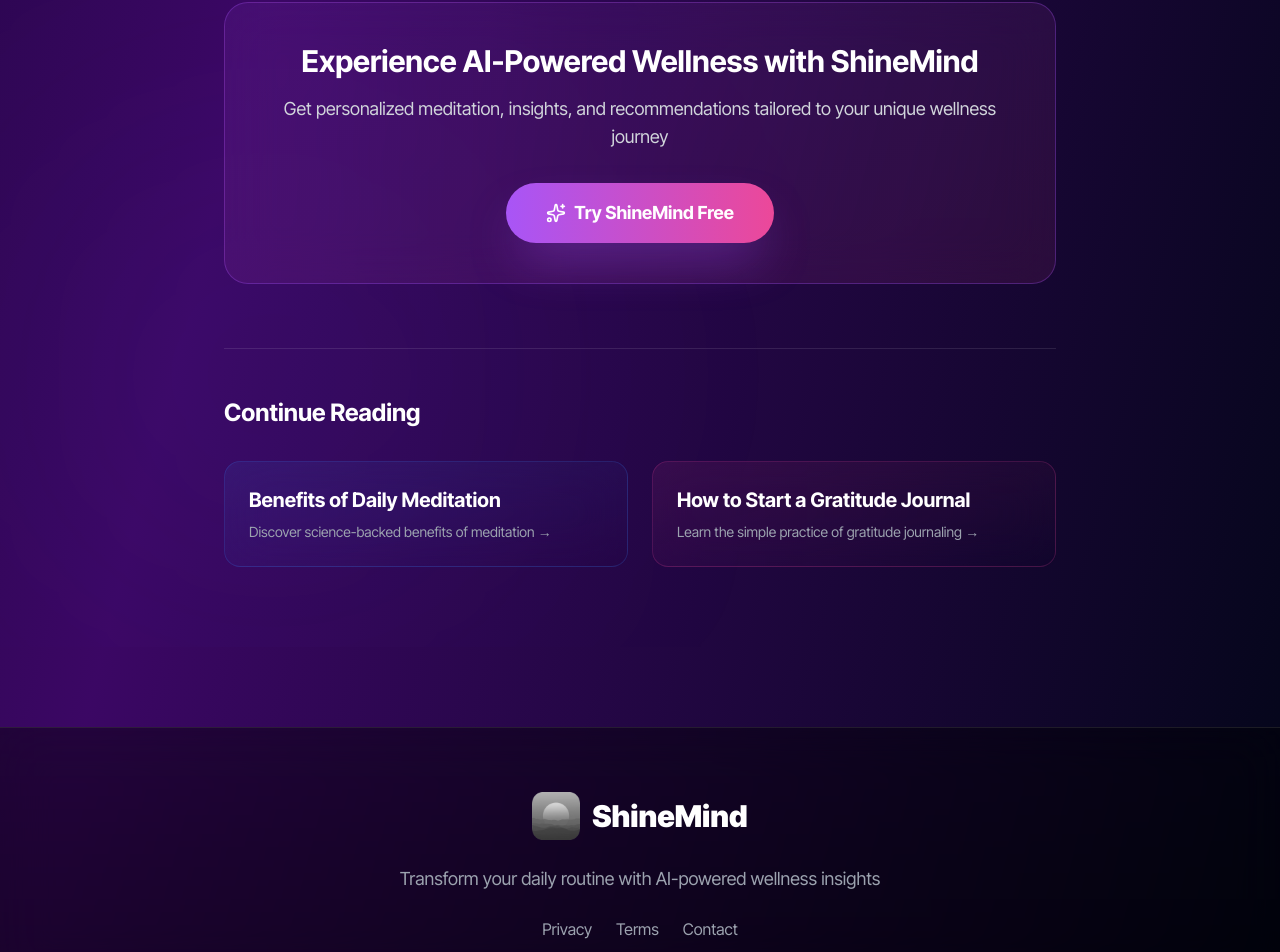
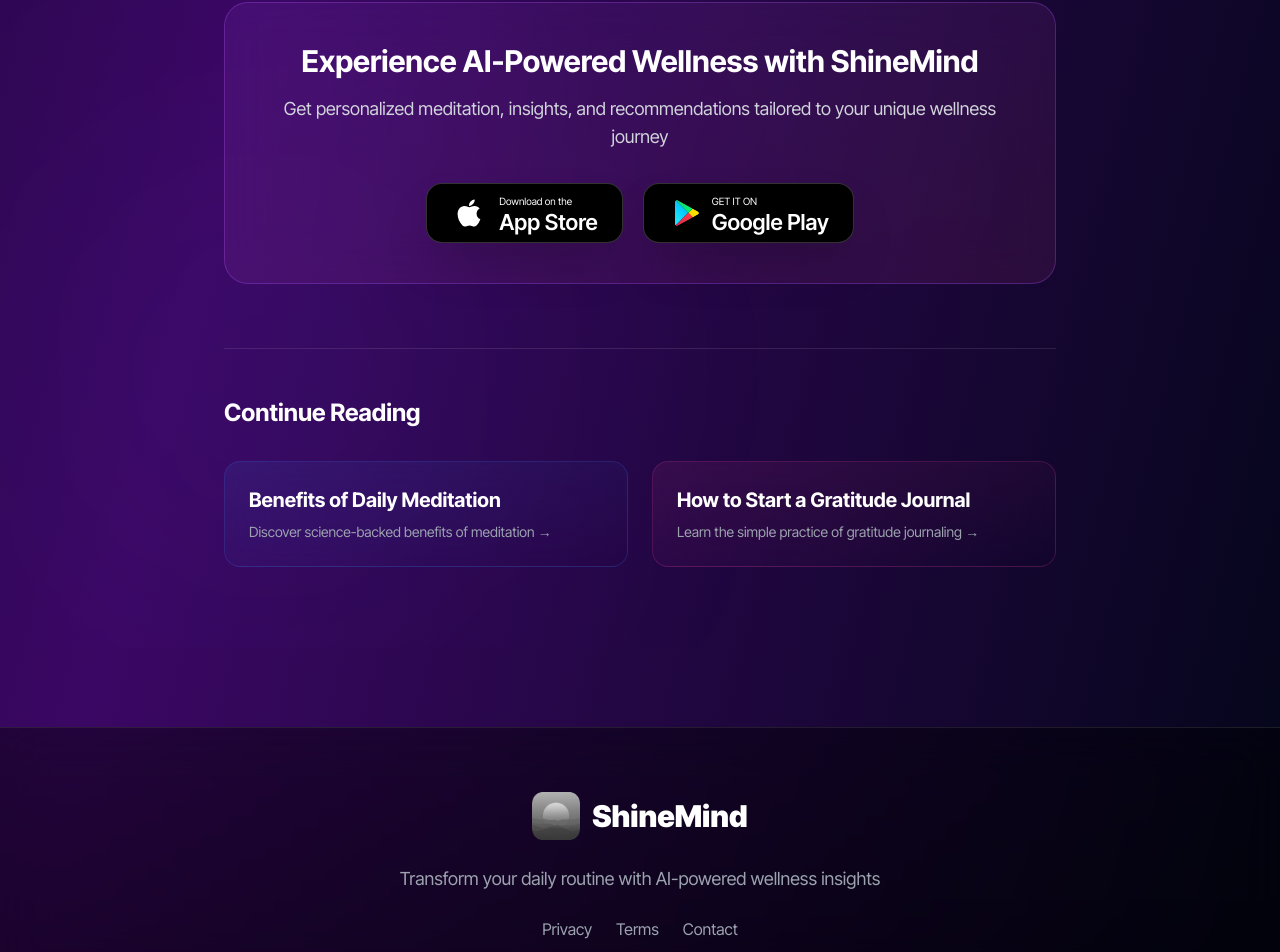
Before and after one commit to shinemind/shinemind.github.io, a Next.js app: page /blog/ai-powered-wellness-tips in a window 1280 px wide. Shown: the part 3987-4939 px from the top of the page. Built offline with nearby package versions, Linux system fonts and the light colour scheme.

Commit message:
chore: update the download buttons for each blog posts

```diff
--- a/app/blog/ai-powered-wellness-tips/page.tsx
+++ b/app/blog/ai-powered-wellness-tips/page.tsx
@@ -3,6 +3,7 @@
 import { ArrowLeft, Calendar, Clock, Sparkles, Brain, Target, TrendingUp } from "lucide-react";
 import { useLanguage } from "@/lib/i18n";
 import { aiWellnessContent } from "@/lib/blog-content/ai-wellness";
+import DownloadButtons from "@/components/DownloadButtons";
 
 export default function AIPoweredWellnessPost() {
   const { language } = useLanguage();
@@ -226,15 +227,7 @@
           <p className="text-gray-300 mb-8 text-lg">
             {content.downloadCTA?.subtitle || "Get personalized meditation, insights, and recommendations tailored to your unique wellness journey"}
           </p>
-          <a
-            href="https://apps.apple.com/us/app/shinemind/id6754637065"
-            target="_blank"
-            rel="noopener noreferrer"
-            className="inline-flex items-center gap-2 bg-gradient-to-r from-purple-500 to-pink-500 text-white px-10 py-4 rounded-full text-lg font-bold hover:from-purple-600 hover:to-pink-600 transition-all transform hover:scale-105 shadow-2xl shadow-purple-500/40"
-          >
-            <Sparkles className="w-5 h-5" />
-            {content.downloadCTA?.button || "Try ShineMind Free"}
-          </a>
+          <DownloadButtons />
         </div>
 
         {/* Related Posts */}
--- a/app/blog/benefits-of-daily-meditation/page.tsx
+++ b/app/blog/benefits-of-daily-meditation/page.tsx
@@ -3,6 +3,7 @@
 import { ArrowLeft, Calendar, Clock } from "lucide-react";
 import { useLanguage } from "@/lib/i18n";
 import { meditationBenefitsContent } from "@/lib/blog-content/meditation-benefits";
+import DownloadButtons from "@/components/DownloadButtons";
 
 export default function BenefitsOfDailyMeditationPost() {
   const { language } = useLanguage();
@@ -74,10 +75,7 @@
         <div className="mt-16 bg-gradient-to-br from-purple-500/10 to-pink-500/10 backdrop-blur-xl rounded-3xl p-10 border border-purple-500/30 text-center">
           <h3 className="text-2xl md:text-3xl font-bold text-white mb-4">{content.downloadCTA.title}</h3>
           <p className="text-gray-300 mb-8 text-lg">{content.downloadCTA.subtitle}</p>
-          <a href="https://apps.apple.com/us/app/shinemind/id6754637065" target="_blank" rel="noopener noreferrer"
-            className="inline-flex items-center gap-2 bg-gradient-to-r from-purple-500 to-pink-500 text-white px-10 py-4 rounded-full text-lg font-bold hover:from-purple-600 hover:to-pink-600 transition-all transform hover:scale-105 shadow-2xl shadow-purple-500/40">
-            {content.downloadCTA.button}
-          </a>
+          <DownloadButtons />
         </div>
 
         <div className="mt-16 pt-12 border-t border-white/10">
--- a/app/blog/how-to-start-gratitude-journal/page.tsx
+++ b/app/blog/how-to-start-gratitude-journal/page.tsx
@@ -3,6 +3,7 @@
 import { ArrowLeft, Calendar, Clock, Heart } from "lucide-react";
 import { useLanguage } from "@/lib/i18n";
 import { gratitudeJournalContent } from "@/lib/blog-content/gratitude-journal";
+import DownloadButtons from "@/components/DownloadButtons";
 
 export default function GratitudeJournalPost() {
   const { language } = useLanguage();
@@ -95,10 +96,7 @@
             Start Your Gratitude Practice with ShineMind
           </h3>
           <p className="text-gray-300 mb-8 text-lg">Built-in gratitude journal with daily prompts and reminders</p>
-          <a href="https://apps.apple.com/us/app/shinemind/id6754637065" target="_blank" rel="noopener noreferrer"
-            className="inline-flex items-center gap-2 bg-gradient-to-r from-purple-500 to-pink-500 text-white px-10 py-4 rounded-full text-lg font-bold hover:from-purple-600 hover:to-pink-600 transition-all transform hover:scale-105 shadow-2xl shadow-purple-500/40">
-            Download ShineMind
-          </a>
+          <DownloadButtons />
         </div>
 
         <div className="mt-16 pt-12 border-t border-white/10">
--- a/app/blog/mindfulness-busy-professionals/page.tsx
+++ b/app/blog/mindfulness-busy-professionals/page.tsx
@@ -3,6 +3,7 @@
 import { ArrowLeft, Calendar, Clock } from "lucide-react";
 import { useLanguage } from "@/lib/i18n";
 import { mindfulnessProfessionalsContent } from "@/lib/blog-content/mindfulness-professionals";
+import DownloadButtons from "@/components/DownloadButtons";
 
 export default function MindfulnessBusyProfessionalsPost() {
   const { language } = useLanguage();
@@ -74,10 +75,7 @@
         <div className="mt-16 bg-gradient-to-br from-teal-500/10 to-emerald-500/10 backdrop-blur-xl rounded-3xl p-10 border border-teal-500/30 text-center">
           <h3 className="text-2xl md:text-3xl font-bold text-white mb-4">{content.downloadCTA.title}</h3>
           <p className="text-gray-300 mb-8 text-lg">{content.downloadCTA.subtitle}</p>
-          <a href="https://apps.apple.com/us/app/shinemind/id6754637065" target="_blank" rel="noopener noreferrer"
-            className="inline-flex items-center gap-2 bg-gradient-to-r from-teal-500 to-emerald-500 text-white px-10 py-4 rounded-full text-lg font-bold hover:from-teal-600 hover:to-emerald-600 transition-all transform hover:scale-105 shadow-2xl shadow-teal-500/40">
-            {content.downloadCTA.button}
-          </a>
+          <DownloadButtons />
         </div>
 
         <div className="mt-16 pt-12 border-t border-white/10">
--- a/app/blog/morning-routines-mental-health/page.tsx
+++ b/app/blog/morning-routines-mental-health/page.tsx
@@ -3,6 +3,7 @@
 import { ArrowLeft, Calendar, Clock } from "lucide-react";
 import { useLanguage } from "@/lib/i18n";
 import { morningRoutinesContent } from "@/lib/blog-content/morning-routines";
+import DownloadButtons from "@/components/DownloadButtons";
 
 export default function MorningRoutinesMentalHealthPost() {
   const { language } = useLanguage();
@@ -74,10 +75,7 @@
         <div className="mt-16 bg-gradient-to-br from-orange-500/10 to-amber-500/10 backdrop-blur-xl rounded-3xl p-10 border border-orange-500/30 text-center">
           <h3 className="text-2xl md:text-3xl font-bold text-white mb-4">{content.downloadCTA.title}</h3>
           <p className="text-gray-300 mb-8 text-lg">{content.downloadCTA.subtitle}</p>
-          <a href="https://apps.apple.com/us/app/shinemind/id6754637065" target="_blank" rel="noopener noreferrer"
-            className="inline-flex items-center gap-2 bg-gradient-to-r from-orange-500 to-amber-500 text-white px-10 py-4 rounded-full text-lg font-bold hover:from-orange-600 hover:to-amber-600 transition-all transform hover:scale-105 shadow-2xl shadow-orange-500/40">
-            {content.downloadCTA.button}
-          </a>
+          <DownloadButtons />
         </div>
 
         <div className="mt-16 pt-12 border-t border-white/10">
--- a/app/blog/page.tsx
+++ b/app/blog/page.tsx
@@ -3,6 +3,7 @@
 import { Calendar, Clock, ArrowRight } from "lucide-react";
 import { useLanguage } from "@/lib/i18n";
 import { blogListingContent } from "@/lib/blog-content/blog-listing";
+import DownloadButtons from "@/components/DownloadButtons";
 
 export default function BlogPage() {
   const { language } = useLanguage();
@@ -164,15 +165,7 @@
               <p className="text-xl text-gray-300 mb-8">
                 {content.ctaSubtitle}
               </p>
-              <a
-                href="https://apps.apple.com/us/app/shinemind/id6754637065"
-                target="_blank"
-                rel="noopener noreferrer"
-                className="inline-flex items-center gap-2 bg-gradient-to-r from-purple-500 to-pink-500 text-white px-10 py-4 rounded-full text-lg font-bold hover:from-purple-600 hover:to-pink-600 transition-all transform hover:scale-105 shadow-2xl shadow-purple-500/40"
-              >
-                {content.ctaButton}
-                <ArrowRight className="w-5 h-5" />
-              </a>
+              <DownloadButtons />
             </div>
           </div>
         </div>
--- a/app/blog/science-of-happiness/page.tsx
+++ b/app/blog/science-of-happiness/page.tsx
@@ -3,6 +3,7 @@
 import { ArrowLeft, Calendar, Clock } from "lucide-react";
 import { useLanguage } from "@/lib/i18n";
 import { scienceHappinessContent } from "@/lib/blog-content/science-happiness";
+import DownloadButtons from "@/components/DownloadButtons";
 
 export default function ScienceOfHappinessPost() {
   const { language } = useLanguage();
@@ -74,10 +75,7 @@
         <div className="mt-16 bg-gradient-to-br from-yellow-500/10 to-green-500/10 backdrop-blur-xl rounded-3xl p-10 border border-yellow-500/30 text-center">
           <h3 className="text-2xl md:text-3xl font-bold text-white mb-4">{content.downloadCTA.title}</h3>
           <p className="text-gray-300 mb-8 text-lg">{content.downloadCTA.subtitle}</p>
-          <a href="https://apps.apple.com/us/app/shinemind/id6754637065" target="_blank" rel="noopener noreferrer"
-            className="inline-flex items-center gap-2 bg-gradient-to-r from-yellow-500 to-green-500 text-white px-10 py-4 rounded-full text-lg font-bold hover:from-yellow-600 hover:to-green-600 transition-all transform hover:scale-105 shadow-2xl shadow-yellow-500/40">
-            {content.downloadCTA.button}
-          </a>
+          <DownloadButtons />
         </div>
 
         <div className="mt-16 pt-12 border-t border-white/10">
--- /dev/null
+++ b/components/DownloadButtons.tsx
@@ -0,0 +1,48 @@
+"use client";
+import Image from "next/image";
+import { useLanguage } from "@/lib/i18n";
+
+export default function DownloadButtons() {
+  const { t } = useLanguage();
+
+  return (
+    <div className="flex flex-col sm:flex-row gap-5 justify-center items-center">
+      <a
+        href="https://apps.apple.com/us/app/shinemind/id6754637065"
+        target="_blank"
+        rel="noopener noreferrer"
+        className="group relative bg-black hover:bg-gray-900 text-white px-6 py-3 rounded-2xl transition-all transform hover:scale-105 shadow-2xl border border-white/20 hover:border-white/40 min-w-[180px] h-[60px] flex items-center justify-center"
+      >
+        <div className="flex items-center gap-3">
+          <svg className="w-9 h-9 flex-shrink-0" viewBox="0 0 24 24" fill="currentColor">
+            <path d="M17.05 20.28c-.98.95-2.05.8-3.08.35-1.09-.46-2.09-.48-3.24 0-1.44.62-2.2.44-3.06-.35C2.79 15.25 3.51 7.59 9.05 7.31c1.35.07 2.29.74 3.08.8 1.18-.24 2.31-.93 3.57-.84 1.51.12 2.65.72 3.4 1.8-3.12 1.87-2.38 5.98.48 7.13-.57 1.5-1.31 2.99-2.54 4.09l.01-.01zM12.03 7.25c-.15-2.23 1.66-4.07 3.74-4.25.29 2.58-2.34 4.5-3.74 4.25z"/>
+          </svg>
+          <div className="flex flex-col items-start space-y-0.5">
+            <span className="text-[10px] font-normal whitespace-nowrap">{t("download.downloadOnThe")}</span>
+            <span className="text-[22px] font-semibold leading-none whitespace-nowrap">App Store</span>
+          </div>
+        </div>
+      </a>
+      <a
+        href="https://play.google.com/store/apps/details?id=com.trinhngocdieu.shinemind"
+        target="_blank"
+        rel="noopener noreferrer"
+        className="group relative bg-black hover:bg-gray-900 text-white px-6 py-3 rounded-2xl transition-all transform hover:scale-105 shadow-2xl border border-white/20 hover:border-white/40 min-w-[180px] h-[60px] flex items-center justify-center"
+      >
+        <div className="flex items-center gap-3">
+          <Image
+            src="/google-play-icon-new.svg"
+            alt="Google Play"
+            width={32}
+            height={32}
+            className="w-8 h-8 flex-shrink-0"
+          />
+          <div className="flex flex-col items-start space-y-0.5">
+            <span className="text-[10px] font-normal whitespace-nowrap">{t("download.getItOn")}</span>
+            <span className="text-[22px] font-semibold leading-none whitespace-nowrap">Google Play</span>
+          </div>
+        </div>
+      </a>
+    </div>
+  );
+}
```
